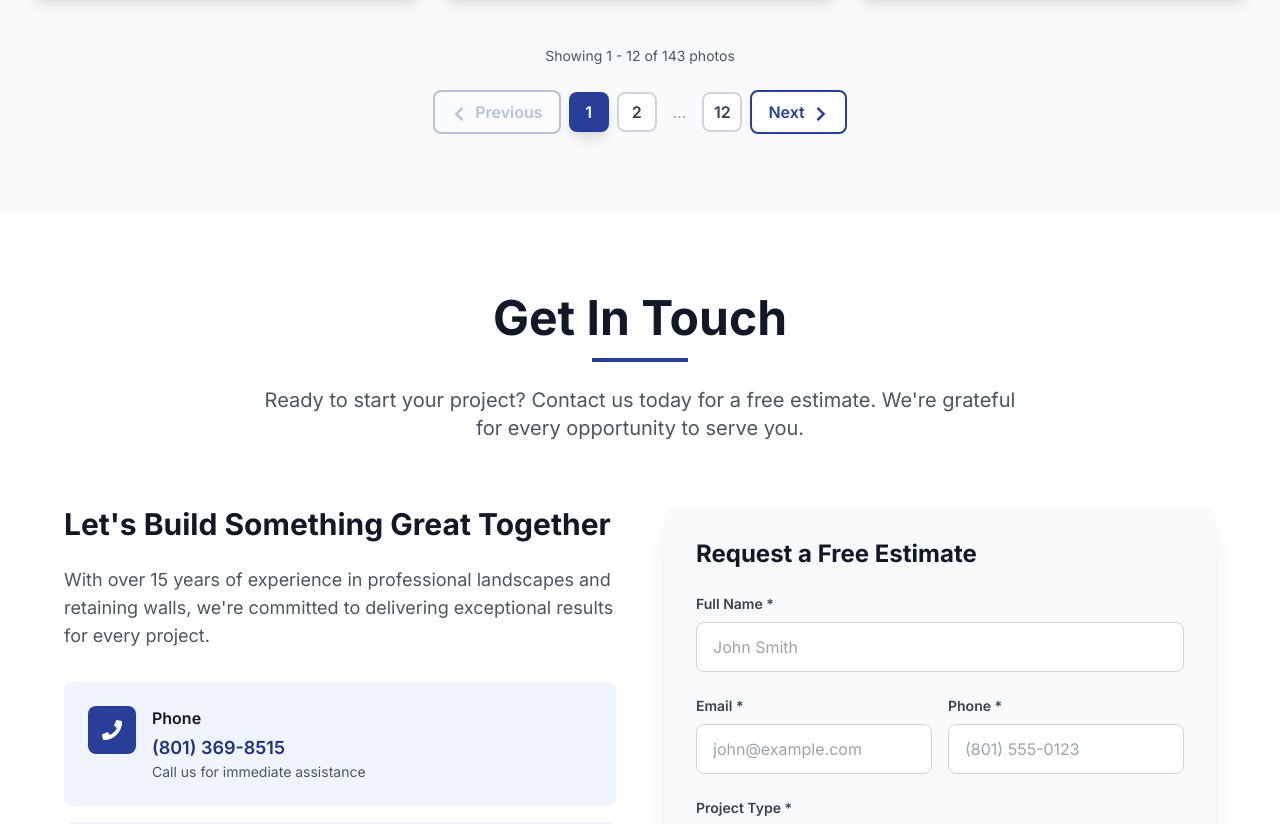
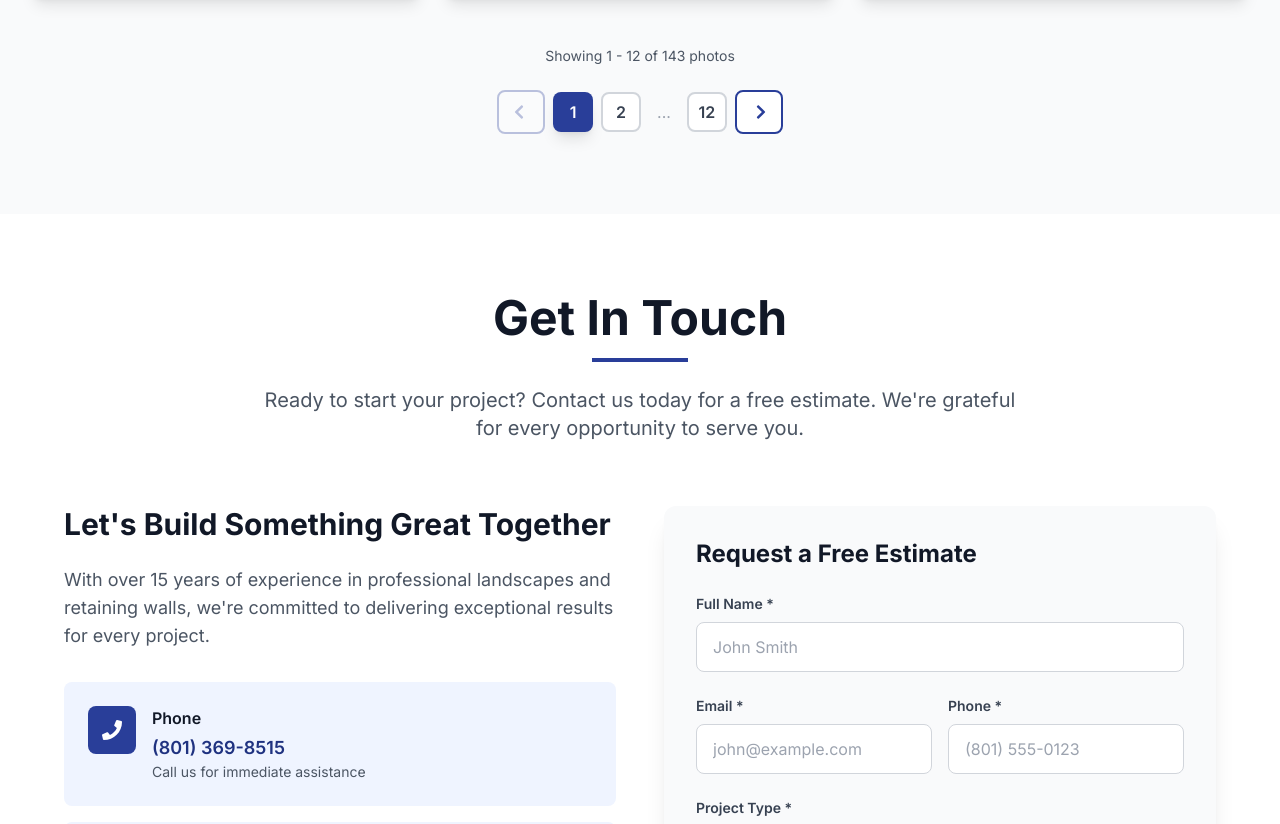
Before and after one commit to swarren1214/mwarren-construction, a React (Vite) app in the folder client/: page / in a window 1280 px wide. Shown: the part 2536-3360 px from the top of the page. Built offline with nearby package versions, Linux system fonts and the light colour scheme.

Commit message:
Refactor button styles and icons in Gallery component for improved accessibility and consistency

```diff
--- a/client/src/components/Gallery.jsx
+++ b/client/src/components/Gallery.jsx
@@ -248,10 +248,9 @@ const Gallery = () => {
             <button
               onClick={goToPreviousPage}
               disabled={currentPage === 1}
-              className="px-4 py-2 rounded-lg bg-white border-2 border-earth-600 text-earth-600 font-semibold disabled:opacity-30 disabled:cursor-not-allowed hover:bg-earth-50 transition-colors"
+              className="px-3 py-2 rounded-lg items-center justify-center bg-white border-2 border-earth-600 text-earth-600 font-semibold disabled:opacity-30 disabled:cursor-not-allowed hover:bg-earth-50 transition-colors"
             >
-              <FaChevronLeft className="inline mr-2" />
-              Previous
+              <FaChevronLeft className="inline h-4 w-4 mb-1 mr-1" />
             </button>
 
             {/* Page Numbers */}
@@ -291,10 +290,9 @@ const Gallery = () => {
             <button
               onClick={goToNextPage}
               disabled={currentPage === totalPages}
-              className="px-4 py-2 rounded-lg bg-white border-2 border-earth-600 text-earth-600 font-semibold disabled:opacity-30 disabled:cursor-not-allowed hover:bg-earth-50 transition-colors"
+              className="px-3 py-2 rounded-lg items-center justify-center bg-white border-2 border-earth-600 text-earth-600 font-semibold disabled:opacity-30 disabled:cursor-not-allowed hover:bg-earth-50 transition-colors"
             >
-              Next
-              <FaChevronRight className="inline ml-2" />
+              <FaChevronRight className="inline h-4 w-4 mb-1 ml-1" />
             </button>
           </div>
         </div>
```
